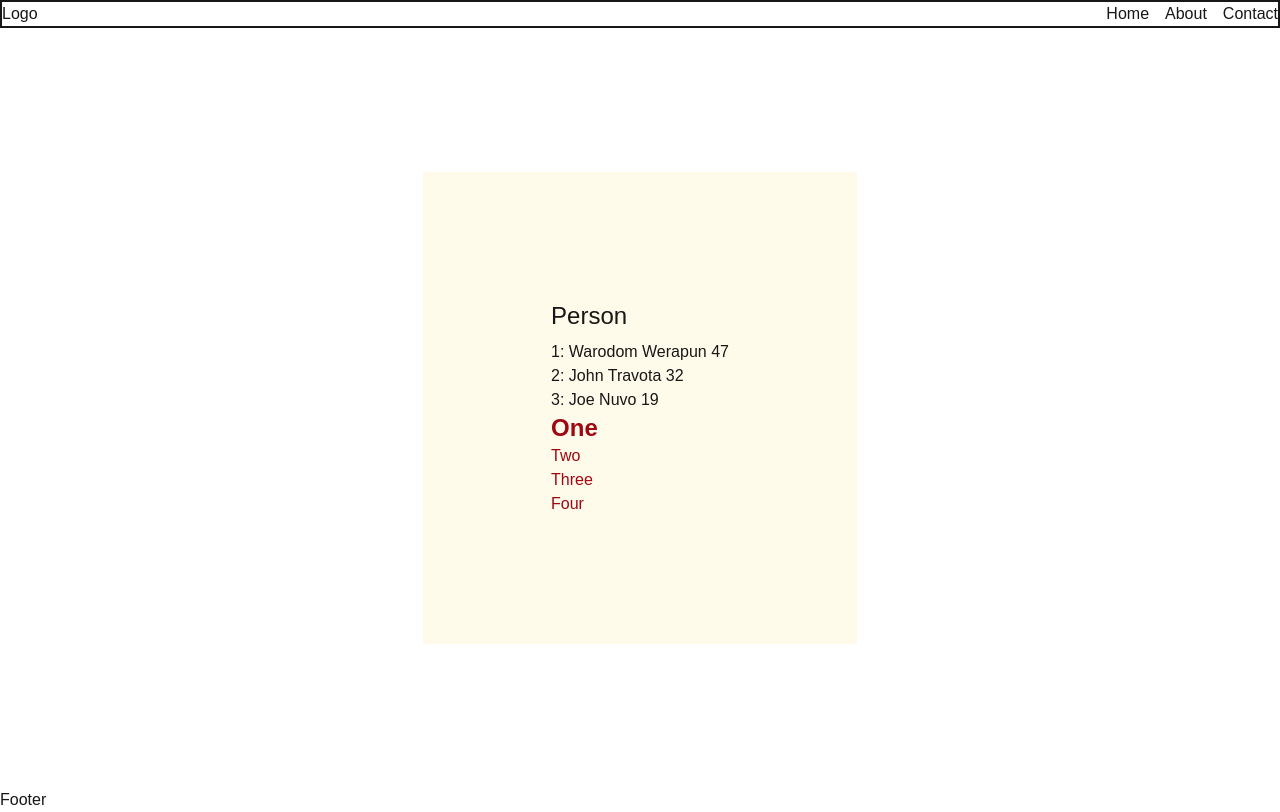
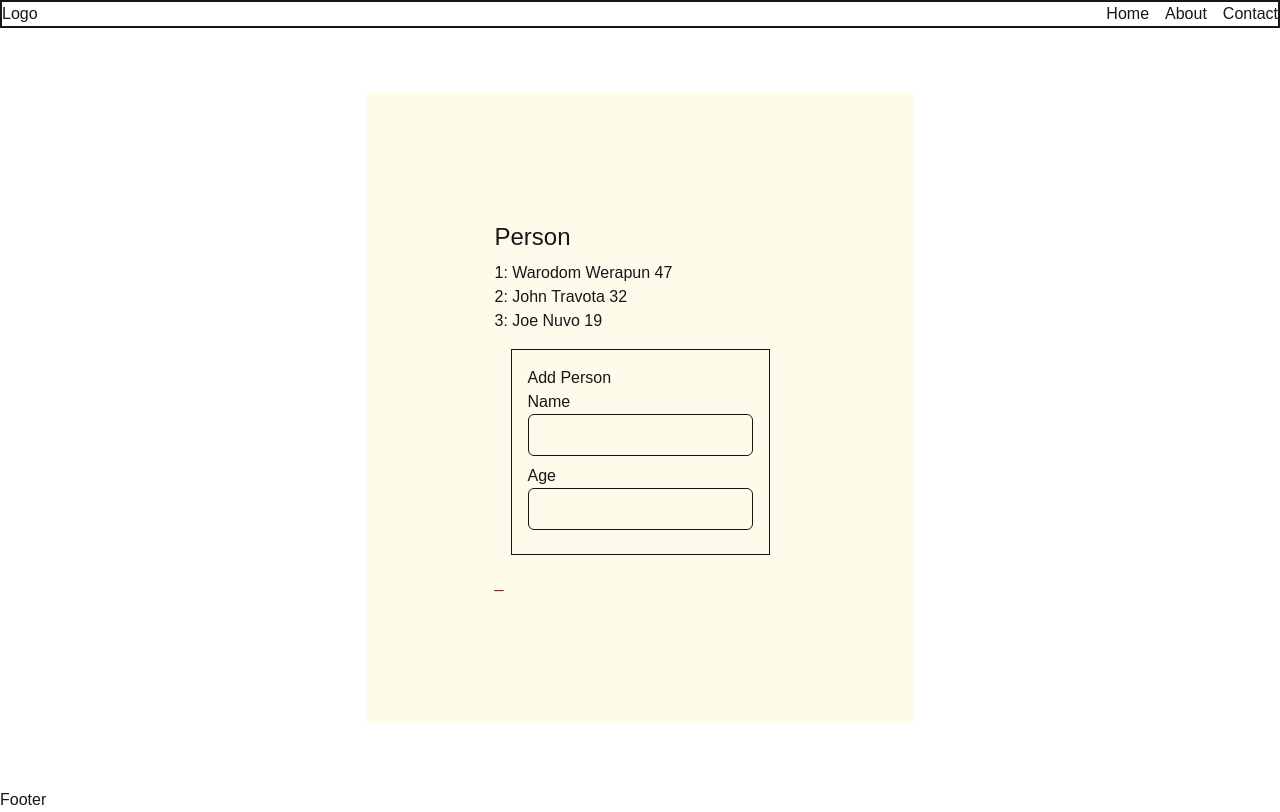
Before and after one commit to wwarodom/web_module_2026, a Next.js app in the folder 6_next_basic/my-app/: page /persons in a window 1280 px wide. Built offline with nearby package versions, Linux system fonts and the light colour scheme.

Commit message:
add input

```diff
--- a/6_next_basic/my-app/app/persons/page.tsx
+++ b/6_next_basic/my-app/app/persons/page.tsx
@@ -14,7 +14,7 @@ export default function PersonsPage() {
         { id: 3, name: "Joe Nuvo", age: 19 },
     ])
 
-    const myNumber = ["One", "Two", "Three", "Four"]
+    const myNumber = ["_"]
 
     return <main className="flex justify-center items-center min-h-[95vh]">
         <div className="bg-amber-50 p-32">
@@ -31,6 +31,28 @@ export default function PersonsPage() {
                     ))
                 }
             </ul>
+
+            <div className="border p-4 m-4">
+                <h1>Add Person</h1>
+                <div>
+                    <label htmlFor="name">Name</label>
+                </div>
+                <div>
+                    <input
+                        className="border p-2 mb-2 rounded-md"
+                        type="text" name="name" />
+                </div>
+                <div>
+                    <label htmlFor="name">Age</label>
+                </div>
+                <div>
+                    <input
+                        className="border p-2 mb-2 rounded-md"
+                        type="number" name="age" />
+                </div>
+            </div>
+
+
             <div>
                 <PrintNumber myNumber={myNumber} />
             </div>
```
